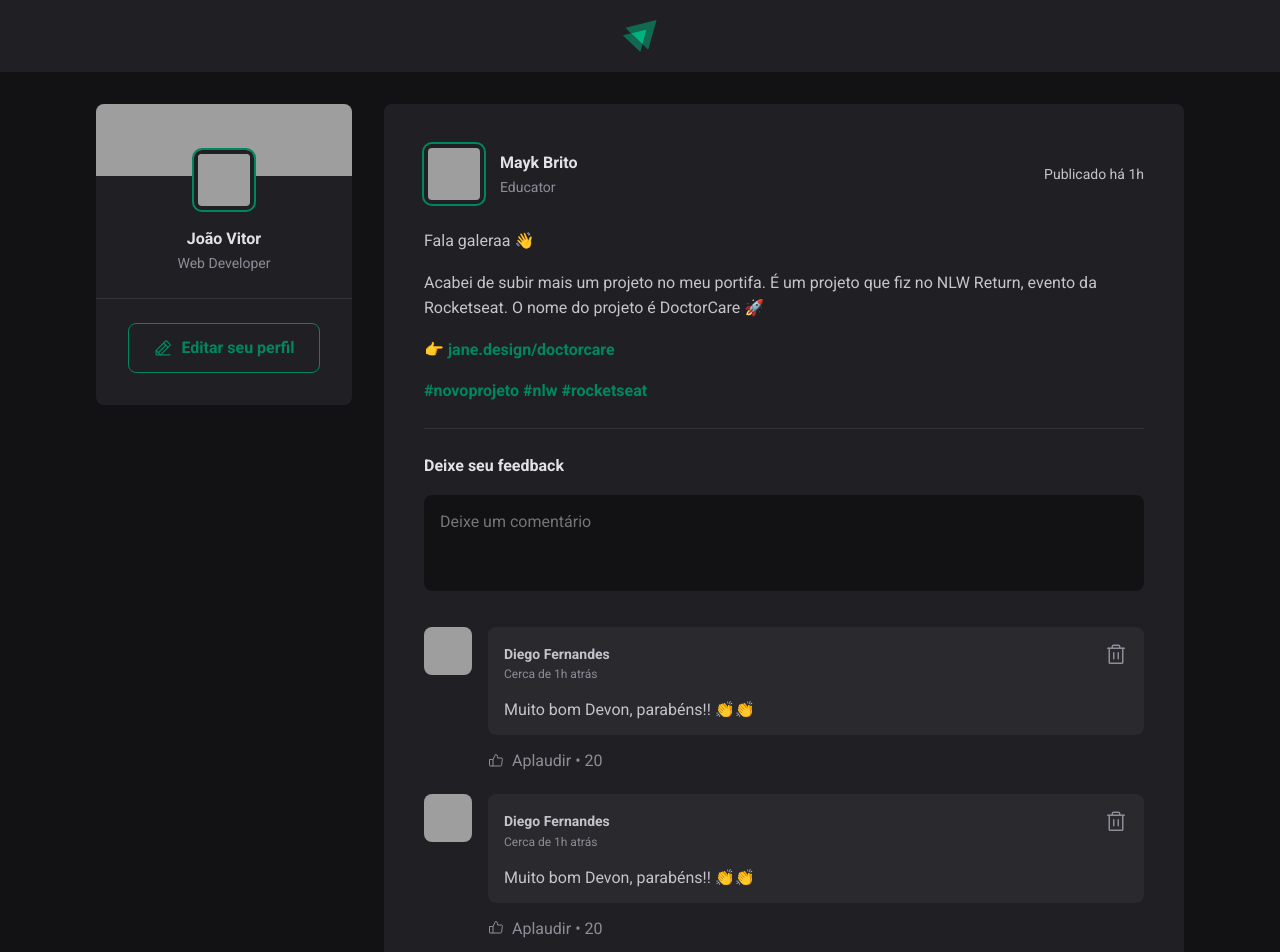
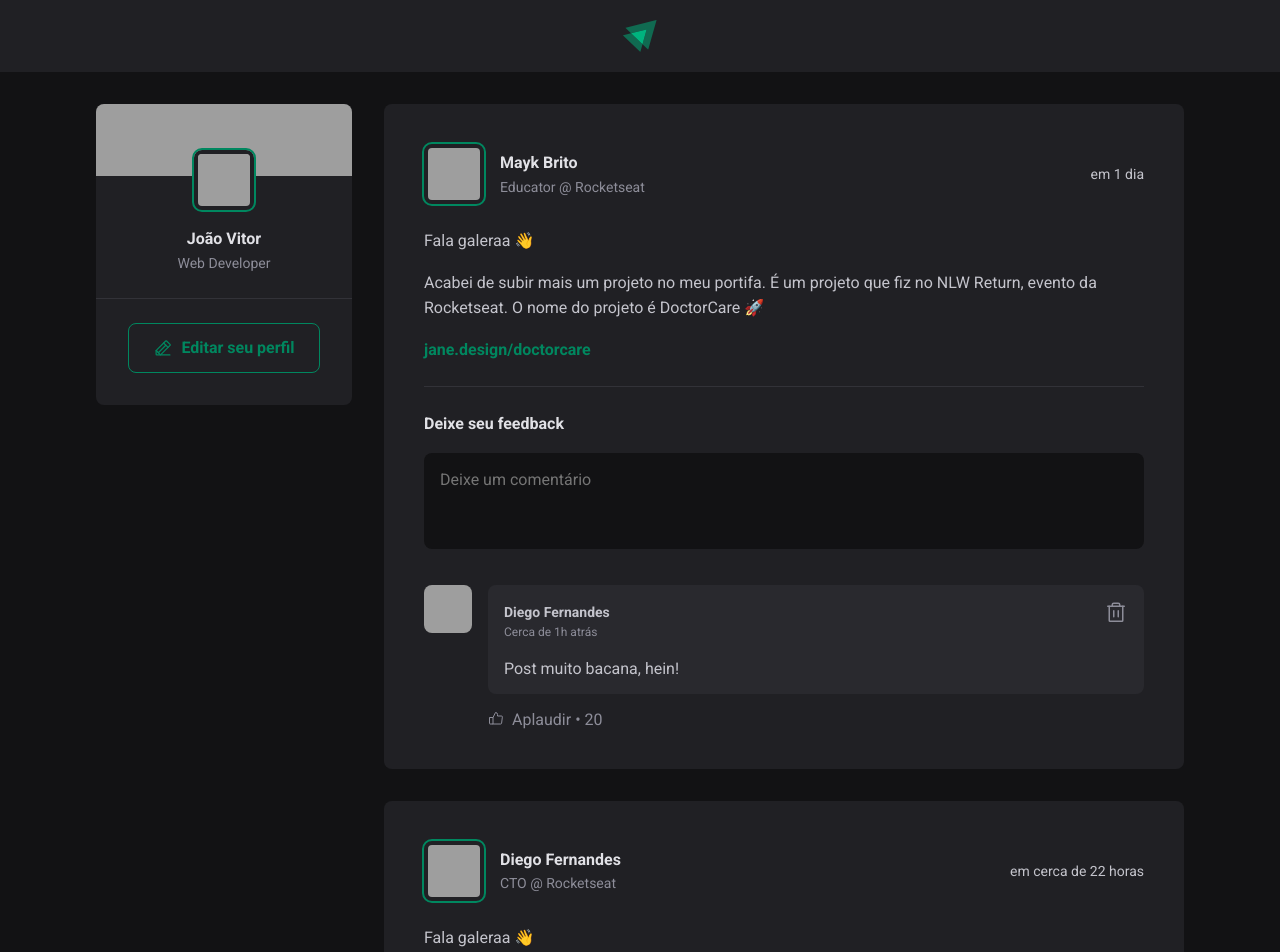
Before and after one commit to joaoVitorDS12/IgniteFeed, a React (Vite) app: page / in a window 1280 px wide. Shown: the top 952 px of the page. Built offline with nearby package versions, Linux system fonts and the light colour scheme; grey boxes are pictures that could not be loaded.

Commit message:
Creating states for comments and posts

```diff
--- a/package.json
+++ b/package.json
@@ -10,6 +10,7 @@
     "preview": "vite preview"
   },
   "dependencies": {
+    "date-fns": "^2.30.0",
     "phosphor-react": "^1.4.1",
     "react": "^18.2.0",
     "react-dom": "^18.2.0"
--- a/src/App.jsx
+++ b/src/App.jsx
@@ -7,6 +7,43 @@
 
 import './global.css'
 
+// author: { avatar_url: "", name: "", role: "" }
+// publishedAt: Date
+// content: String
+
+const posts = [
+  {
+    id: 1,
+    author: {
+      avatarUrl: 'https://github.com/maykbrito.png',
+      name: 'Mayk Brito',
+      role: 'Educator @ Rocketseat'
+    },
+    content: [
+      { type: 'paragraph', content: 'Fala galeraa 👋', },
+      { type: 'paragraph', content: 'Acabei de subir mais um projeto no meu portifa. É um projeto que fiz no NLW Return, evento da Rocketseat. O nome do projeto é DoctorCare 🚀', },
+      { type: 'link', content: 'jane.design/doctorcare' },
+    ],
+    publishedAt: new Date('2023-10-28 13:00:00'),
+  },
+  {
+    id: 2,
+    author: {
+      avatarUrl: 'https://github.com/diego3g.png',
+      name: 'Diego Fernandes',
+      role: 'CTO @ Rocketseat'
+    },
+    content: [
+      { type: 'paragraph', content: 'Fala galeraa 👋', },
+      { type: 'paragraph', content: 'Acabei de subir mais um projeto no meu portifa. É um projeto que fiz no NLW Return, evento da Rocketseat. O nome do projeto é DoctorCare 🚀', },
+      { type: 'link', content: 'jane.design/doctorcare' },
+    ],
+    publishedAt: new Date('2023-10-27 23:00:00'),
+  },
+]
+
+// iteração = Repetir alguma estrutura, no caso estrutura de repetição como um forEach so que no caso do JSX, usando map
+
 export function App() {
   return (
       <div>
@@ -15,14 +52,15 @@
         <div className={styles.wrapper}>
           <Sidebar />
           <main>
-            <Post
-            author="João Vitor"
-            content="  Lorem ipsum dolor sit, amet consectetur adipisicing elit. Esse dignissimos quae quos magnam odit quaerat impedit natus quibusdam sunt iusto ratione, dolore, omnis sint nesciunt at inventore a. Delectus, quos?"
-            />
-            <Post
-              author="Diego Fernandes"
-              content="Novo post"
-            />
+            {posts.map(post => {
+              return (
+                <Post
+                  author={post.author}
+                  content={post.content}
+                  publishedAt={post.publishedAt}
+                />
+              )
+            })}
           </main>
         </div>
       </div>
--- a/src/components/Comment.jsx
+++ b/src/components/Comment.jsx
@@ -3,7 +3,7 @@
 import styles from './Comment.module.css'
 import { Avatar } from './Avatar'
 
-export function Comment() {
+export function Comment({ content }) {
     return (
         <div className={styles.comment}>
             <Avatar hasBorder={false} src="https://github.com/diego3g.png" />
@@ -20,7 +20,7 @@
                         </button>
                     </header>
 
-                    <p>Muito bom Devon, parabéns!! 👏👏</p>
+                    <p>{content}</p>
                 </div>
                 <footer>
                     <button>
--- a/src/components/Post.jsx
+++ b/src/components/Post.jsx
@@ -1,37 +1,75 @@
+import { format, formatDistanceToNow } from 'date-fns'
+import ptBR from 'date-fns/locale/pt-BR'
+
 import { Avatar } from './Avatar'
 import { Comment } from './Comment'
 import styles from './Post.module.css'
+import { useState } from 'react'
 
-export function Post() {
+// estado = variáveis que eu quero que o componente monitore
+
+export function Post({ author, publishedAt, content }) {
+    const [comments, setComments] = useState([
+        'Post muito bacana, hein!'
+    ])
+
+    const [ newCommentText, setNewCommentText ] = useState('')
+
+    const publishedDateFormated = format(publishedAt, "d 'de' LLLL 'às' HH:mm'h'", {
+        locale: ptBR,
+    })
+
+    const publishedDateRelativeToNow = formatDistanceToNow(publishedAt, {
+        locale: ptBR,
+        addSuffix: true,
+    })
+
+    function handleCreateNewComment() {
+        event.preventDefault()
+
+        //Imutabilidade
+        //... é um spread operator, ele copia os valores que já existem na variável comments
+        setComments([...comments, newCommentText])
+        setNewCommentText('')
+    }
+
+    function handleNewCommentChange() {
+        setNewCommentText(event.target.value)
+    }
+
     return (
         <article className={styles.post}>
             <header>
                 <div className={styles.author}>
-                    <Avatar src="https://github.com/maykbrito.png" />
+                    <Avatar src={author.avatarUrl} />
                     <div className={styles.authorInfo}>
-                        <strong>Mayk Brito</strong>
-                        <span>Educator</span>
+                        <strong>{author.name}</strong>
+                        <span>{author.role}</span>
                     </div>
                 </div>
 
-                <time title="25 de Outubro as 22:25" dateTime="2023-10-25 22:25:30">Publicado há 1h</time>
+                <time title={publishedDateFormated} dateTime={publishedAt.toISOString()}>
+                    {publishedDateRelativeToNow}
+                </time>
             </header>
 
             <div className={styles.content}>
-                <p>Fala galeraa 👋</p>
-                <p>Acabei de subir mais um projeto no meu portifa. É um projeto que fiz no NLW Return, evento da Rocketseat. O nome do projeto é DoctorCare 🚀</p>
-                <p>👉{' '}<a href="#">jane.design/doctorcare</a></p>
-                <p>
-                    <a href="#">#novoprojeto</a>{' '}
-                    <a href="#">#nlw</a>{' '}
-                    <a href="#">#rocketseat</a>
-                </p>
+                {content.map(line => {
+                    if (line.type === 'paragraph') {
+                        return <p>{line.content}</p>
+                    } else if (line.type === 'link') {
+                        return <p><a href="">{line.content}</a></p>
+                    }
+                })}
             </div>
 
-            <form className={styles.commentForm}>
+            <form onSubmit={handleCreateNewComment} className={styles.commentForm}>
                 <strong>Deixe seu feedback</strong>
                 <textarea
+                    name='comment'
                     placeholder='Deixe um comentário'
+                    value={newCommentText}
+                    onChange={handleNewCommentChange}
                 />
 
                 <footer>
@@ -40,9 +78,9 @@
             </form>
 
             <div className={styles.commentList}>
-                <Comment />
-                <Comment />
-                <Comment />
+                {comments.map(comment => {
+                    return <Comment content={comment}/>
+                })}
             </div>
         </article>
     )
```
Also changed, not shown: 1 other file (tests, documents, lock files or other folders).
